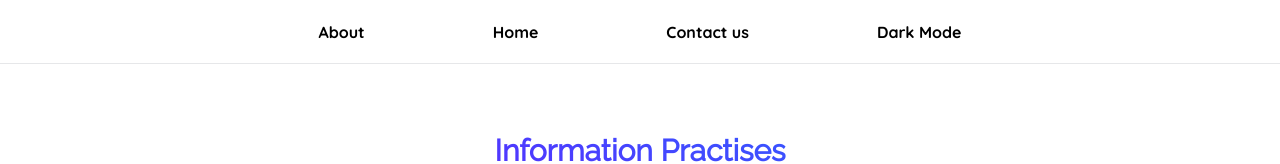
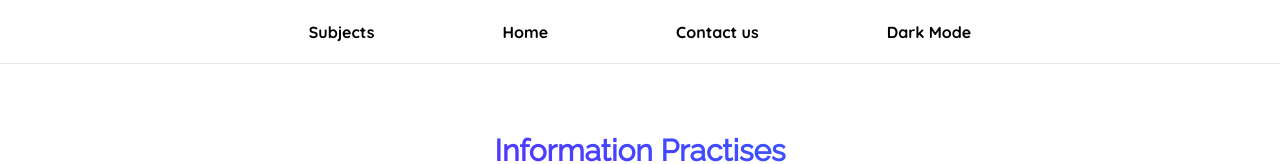
Before and after one commit to Atharv714/LWAtharv, a website: page syllabus/IP/IP/index.html in a window 1280 px wide. Shown: the top 164 px of the page. Drawn offline with nearby package versions, Linux system fonts and the light colour scheme; files that its build step writes are made by us from their sources.

Commit message:
Update index.html

```diff
--- a/syllabus/IP/IP/index.html
+++ b/syllabus/IP/IP/index.html
@@ -16,10 +16,10 @@
 <body>
   <nav class="h-16 border-b border-slate-900/10" id="navbar">
     <ul class="flex py-5 justify-center space-x-6 md:space-x-32" id="navbarul">
-        <a href="#" class="undnav hover:text-gred "><li>About</li></a>
+        <a href="https://atharv714.github.io/LWAtharv/subjects/subject.html" class="undnav hover:text-gred "><li>Subjects</li></a>
         <a href="https://atharv714.github.io/LWAtharv/HOME%20Page/home" class="undnav hover:text-gred "><li>Home</li></a>
         <a href="#" class="undnav hover:text-gred "><li>Contact us</li></a>
-        <a href="../dark subject/subject.html" class="undnav hover:text-gred "><li>Dark Mode</li></a>
+        <a href="https://atharv714.github.io/LWAtharv/syllabus/IP/Dark%20IP/index.html" class="undnav hover:text-gred "><li>Dark Mode</li></a>
     </ul>
   </nav>
 
```
